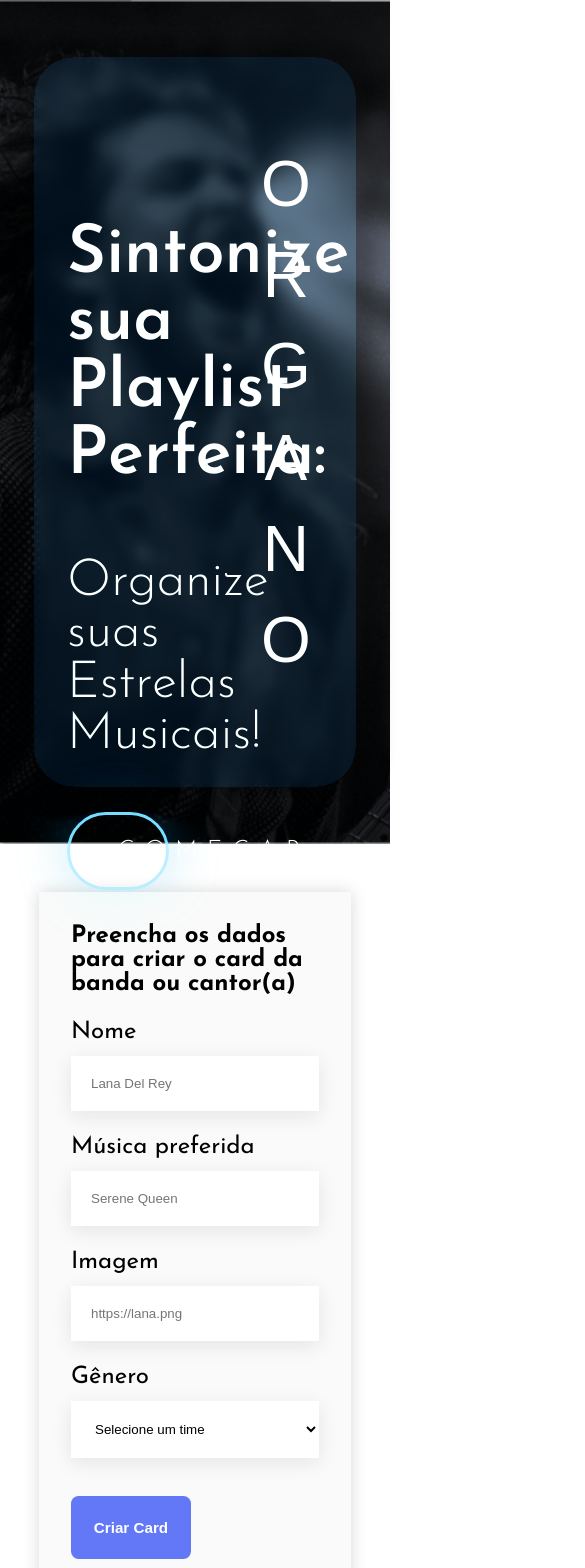
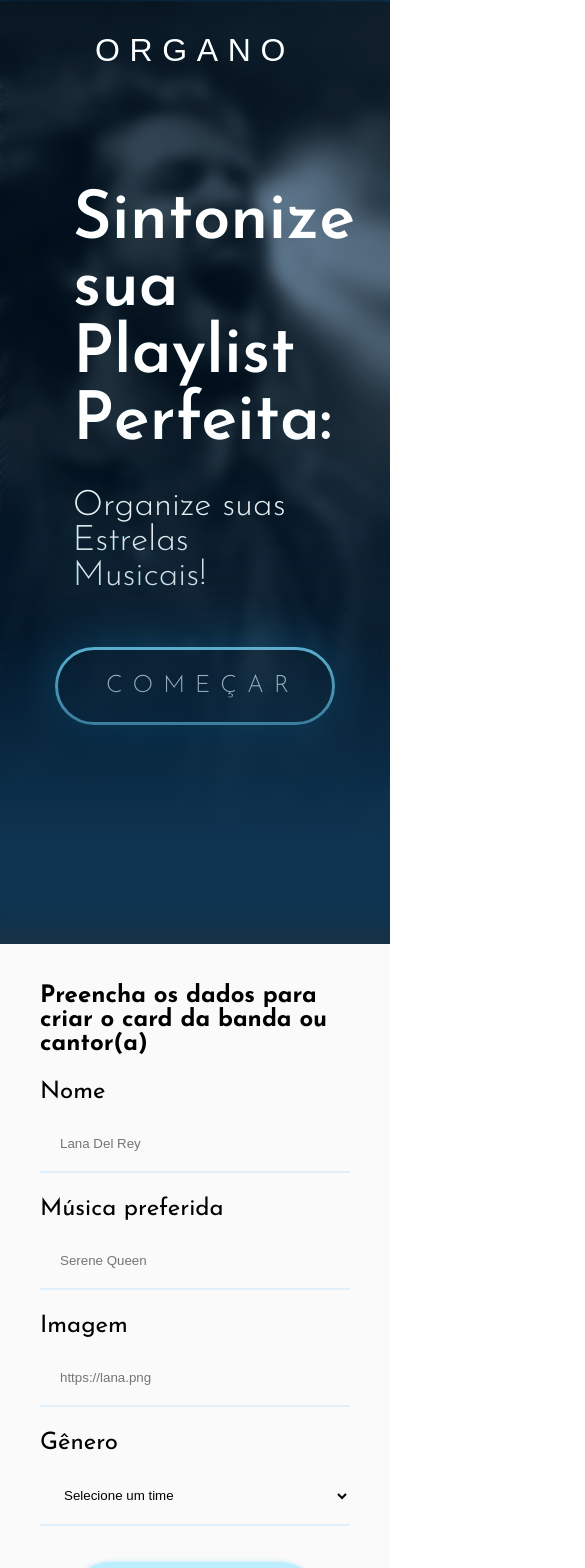
Before and after one commit to JuliaRibeiro1/Alura-projects, a React (Create React App) app in the folder ReactJS/Organo/organo/: page / in a window 390 px wide. Shown: the top 1568 px of the page, 585 px wide, since content can reach past the window. Built offline with nearby package versions, Linux system fonts and the light colour scheme; a web font is replaced by a local one.

Commit message:
banner e form responsivo

```diff
--- a/ReactJS/Organo/organo/src/App.js
+++ b/ReactJS/Organo/organo/src/App.js
@@ -33,18 +33,18 @@ const [times, setTimes] = React.useState([
   {
 
     nome: 'Pop',
-    corPrimaria: '#D86EBF',
-    corSecundaria: '#FAE5F5',
+    corPrimaria: '#5598c2F',
+    corSecundaria: '#336280',
   },
   {
     nome: 'MPB',
-    corPrimaria: '#FEBA05',
-    corSecundaria: '#FFF5D9',
+    corPrimaria: '#1082c9',
+    corSecundaria: '#074d75',
   },
   {
     nome: 'Eletrônica',
-    corPrimaria: '#FF8A29',
-    corSecundaria: '#FFEEDF',
+    corPrimaria: '#3070a1',
+    corSecundaria: 'rgb(16, 51, 78)',
   },
   {
     nome: "Outro",
--- a/ReactJS/Organo/organo/src/componentes/Banner/Banner.css
+++ b/ReactJS/Organo/organo/src/componentes/Banner/Banner.css
@@ -11,6 +11,8 @@
     padding: 1em;
     background-repeat:   no-repeat;
     background-position: center center;
+    margin-bottom: 100px;
+    mask-image: linear-gradient(to bottom, rgb(0, 0, 0), rgb(0, 0, 0),rgb(10, 31, 37),rgba(11, 30, 37, 0.76),rgba(0, 0, 0, 0));
 
 }
 
@@ -45,7 +47,7 @@ h1,h2 {
 }
 .center {
     width: 70%;
-    height: 60%;
+    height: 70%;
 
 }
 .comecar-btn {
@@ -56,6 +58,7 @@ h1,h2 {
     border-radius: 2em;
     font-size: 1.5em;
     width: 30%;
+    min-width: 280px;
     font-weight: 300;
     font-family: 'Josefin Sans', sans-serif;
     letter-spacing:10px;
@@ -64,19 +67,17 @@ h1,h2 {
     border: 3px solid #bbeeff;
     box-shadow: 0px 0px 50px  #5fcaee5b;
 
+}
+
+.comecar-btn:hover {
+    background: linear-gradient(90deg,#bbeeffc7, rgba(238, 247, 250, 0.795));
+    color:rgb(44, 44, 44);
+    background-size: 400%;
+    animation: btnHover infinite 3s alternate-reverse;
+    border: 0;
 
 }
 
-
-.comecar-btn:hover {
-    background: linear-gradient(90deg,#bbeeffc7, rgba(187, 230, 255, 0.623));
-    color:rgb(44, 44, 44);
-    background-size: 400%;
-
-    animation: btnHover infinite 2s alternate-reverse;
-    border: 0;
-
-}
 .comecar-btn:hover:before {
     opacity: 1;
 }
@@ -105,11 +106,6 @@ span {
 
 
 }
- @media (min-width:1000px) {
-    .banner {
-
-    }
- }
 
  @keyframes btnHover {
     0% {
@@ -119,3 +115,48 @@ span {
         background-position: 100%;
     }
  }
+
+
+@media screen and (max-width:700px) {
+    .banner{
+       padding: 0;
+
+    }
+    .container{
+        width: 100%;
+        height: 100vh;
+        flex-direction: column-reverse;
+        border-radius: 0;
+
+    }
+    .center {
+        width: 75%;
+        height: 100%;
+        display: flex;
+        flex-direction: column;
+        justify-content: center;
+        align-items: center;
+    }
+    .banner h1 {
+        width: 100%;
+        margin-bottom: .5em;
+
+
+    }
+    .banner h2 {
+        font-size: 2.2rem;
+        width: 100%;
+        margin-bottom: 1.5em;
+    }
+
+    span {
+        writing-mode: initial;
+        width: 100%;
+        font-size: 2rem;
+        margin-bottom: 1em;
+        text-align: center;
+
+
+    }
+
+}
--- a/ReactJS/Organo/organo/src/componentes/Botao/Botao.css
+++ b/ReactJS/Organo/organo/src/componentes/Botao/Botao.css
@@ -1,15 +1,19 @@
 .botao {
-    background-color: #6278f7;
-    border-radius: 0.5em;
-    font-weight: 700;
-    font-size: .95rem;
     padding: 1.5em;
-    border: 0;
     cursor: pointer;
     color:white;
-    margin-top: 2.5em;
+    background-color:#bbeeff; ;
+    border: none;
+    color:rgb(39, 39, 39);
+    border-radius: 2em;
+    font-size: 1.2em;
+    width: 80%;
+    max-width: 350px;
+    margin-top: 1.5em;
+    font-weight: 300;
+    font-family: 'Josefin Sans', sans-serif;
+    letter-spacing:5px;
+    box-shadow: 0px 0px 5px  #5fcaee5b;
+    margin: 0 auto;
+    display: block;
 }
-.botao:hover {
-    color:#95ffd4;
-    transition: .8s;
-}
--- a/ReactJS/Organo/organo/src/componentes/Botao/Botao.js
+++ b/ReactJS/Organo/organo/src/componentes/Botao/Botao.js
@@ -2,9 +2,11 @@ import "./Botao.css"
 
 const Botao = (props) => {
     return (
+
         <button className={props.className}>
             {props.children}
         </button>
+
     )
 }
 export default Botao
--- a/ReactJS/Organo/organo/src/componentes/CampoTexto/CampoTexto.css
+++ b/ReactJS/Organo/organo/src/componentes/CampoTexto/CampoTexto.css
@@ -7,9 +7,19 @@ label {
     font-size: 1.5rem;
 }
 .campo-texto input, select {
-    background-color: white;
-    box-shadow: 0px 5px 20px rgba(17, 17, 17, 0.089);
+    background-color: transparent;
     width: 100%;
     border: none;
     padding: 1.5em;
+    outline: 0;
+    border:none;
+    border-bottom: 2px solid #188fff1c;
+
+
 }
+select {
+    margin-bottom: 36px;
+}
+input:focus {
+    border-color: #bbeeff;;
+}
--- a/ReactJS/Organo/organo/src/componentes/Colaborador/Colaborador.css
+++ b/ReactJS/Organo/organo/src/componentes/Colaborador/Colaborador.css
@@ -4,6 +4,7 @@
 }
 .colaborador {
     width: 20%;
+    color:rgb(46, 46, 46)
 }
 .colaborador img {
     width: 100px;
--- a/ReactJS/Organo/organo/src/componentes/Formulario/Formulario.css
+++ b/ReactJS/Organo/organo/src/componentes/Formulario/Formulario.css
@@ -2,13 +2,23 @@
     display: flex;
     justify-content: center;
     margin: 3em 0;
+
 }
 
 .formulario form {
+    border: none;
     width: 80%;
-    border: none;
     max-width: 700px;
     background-color: #fafafa;
-    padding: 2em;
-    box-shadow: 0 0px 15px rgba(49, 48, 48, 0.185);
+    padding: 2.5em;
+    box-shadow: 0 0px 15px 15px rgba(49, 48, 48, 0.274);
+    border-radius: 2em;
+
 }
+
+@media screen and (max-width:700px) {
+    .formulario form {
+        width: 100%;
+        border-radius: 0;
+    }
+}
--- a/ReactJS/Organo/organo/src/componentes/Formulario/index.js
+++ b/ReactJS/Organo/organo/src/componentes/Formulario/index.js
@@ -17,7 +17,7 @@ const Formulario = (props) => {
 
 
         })
-
+        setTextoButao(prev => !prev)
         props.setNovoTime(
                     {
                       nome: timeAlternativo,
@@ -34,13 +34,19 @@ const Formulario = (props) => {
         console.log(timeAlternativo)
 
     }
-
+    const [textoButao, setTextoButao] = React.useState(false)
     const [nome, setNome] = React.useState('')
     const [cargo, setCargo] = React.useState('')
     const [imagem, setImagem] = React.useState('')
     const [time,setTime] = React.useState("")
     const [timeAlternativo, setTimeAlternativo] = React.useState("")
 
+  /*  React.useEffect(()=> {
+        const timer = setTimeout(()=> {
+           setTextoButao(prev => !prev);
+        }, 1000);
+        return ()=> clearTimeout(timer);
+     }, [textoButao])*/
 
 
     return (
@@ -86,7 +92,7 @@ const Formulario = (props) => {
             /> : ""}
 
             <Botao className="botao">
-                Criar Card
+                {textoButao ? "Feito!" : "Criar Card"}
             </Botao>
             </form>
         </section>
--- a/ReactJS/Organo/organo/src/componentes/Rodape/Rodape.css
+++ b/ReactJS/Organo/organo/src/componentes/Rodape/Rodape.css
@@ -1,12 +1,17 @@
 
 
 .footer {
-    background: #6278F7;
     color: #FFF;
     padding: 80px;
+    border-top: rgb(47, 173, 215) 2px solid;
     display: flex;
     justify-content: space-between;
     align-items: center;
+background: rgba(255, 255, 255, 0);
+
+box-shadow: 0 4px 30px rgba(0, 0, 0, 0.1);
+backdrop-filter: blur(5.7px);
+-webkit-backdrop-filter: blur(5.7px);
 }
 
 .footer ul li {
--- a/ReactJS/Organo/organo/src/componentes/Rodape/index.js
+++ b/ReactJS/Organo/organo/src/componentes/Rodape/index.js
@@ -3,25 +3,7 @@ import "./Rodape.css"
 const Rodape = () => {
     return (
         <footer className="footer">
-            <section>
-             <ul>
-                <li>
-                    <a href="facebook.com" target="_blank">
-                        <img src="./imagens/facebook.png" alt="" />
-                    </a>
-                </li>
-                <li>
-                    <a href="twitter.com" target="_blank">
-                        <img src="/imagens/twitter.png" alt="" />
-                    </a>
-                </li>
-                <li>
-                    <a href="instagram.com" target="_blank">
-                        <img src="/imagens/instagram.png" alt="" />
-                    </a>
-                </li>
-            </ul>
-            </section>
+
             <section>
                 <img src="/imagens/logo.png" alt="" />
             </section>
--- a/ReactJS/Organo/organo/src/componentes/Time/Time.css
+++ b/ReactJS/Organo/organo/src/componentes/Time/Time.css
@@ -2,7 +2,8 @@
     text-align: center;
     padding: 2em;
     margin-top: 0;
-    background-color:  #D9F7E9;
+
+    color:white
 }
 .time h3 {
     font-size: 2rem;
--- a/ReactJS/Organo/organo/src/index.css
+++ b/ReactJS/Organo/organo/src/index.css
@@ -6,6 +6,7 @@
 
 
 body {
+  background: linear-gradient(rgb(7, 58, 100),rgb(16, 51, 78),rgb(9, 31, 48));
   margin: 0;
   font-family: -apple-system, BlinkMacSystemFont, 'Segoe UI', 'Roboto', 'Oxygen',
     'Ubuntu', 'Cantarell', 'Fira Sans', 'Droid Sans', 'Helvetica Neue',
@@ -13,6 +14,7 @@ body {
   -webkit-font-smoothing: antialiased;
   -moz-osx-font-smoothing: grayscale;
   font-family: 'Josefin Sans', sans-serif;
+
 }
 
 code {
```
